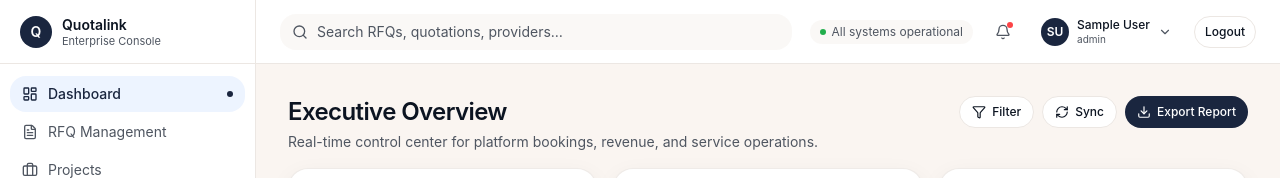
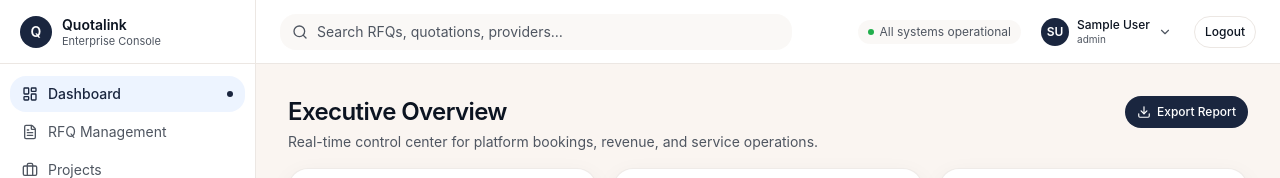
Before and after one commit to kvip6240-hash/fixora-admin-dashbord, a React (Vite) app: page / in a window 1280 px wide. Shown: the top 178 px of the page. Built offline with nearby package versions, Linux system fonts and the light colour scheme; no server answers; sample sign-in values are in the browser's storage.

Commit message:
Remove unused dashboard actions

```diff
--- a/src/components/app-shell.tsx
+++ b/src/components/app-shell.tsx
@@ -11,7 +11,6 @@ import {
   LifeBuoy,
   Settings,
   Search,
-  Bell,
   ChevronDown,
 } from "lucide-react";
 
@@ -129,10 +128,6 @@ export function AppShell({
             <span className="hidden md:inline-flex items-center gap-1.5 text-xs text-muted-foreground px-2.5 py-1 rounded-md bg-secondary/60">
               <span className="w-1.5 h-1.5 rounded-full bg-success" /> All systems operational
             </span>
-            <button className="relative w-9 h-9 rounded-lg hover:bg-secondary/70 grid place-items-center">
-              <Bell className="w-4 h-4 text-muted-foreground" />
-              <span className="absolute top-2 right-2 w-1.5 h-1.5 rounded-full bg-destructive" />
-            </button>
             <button className="flex items-center gap-2 pl-2 pr-2.5 py-1.5 rounded-lg hover:bg-secondary/70">
               <div className="w-7 h-7 rounded-full bg-primary text-primary-foreground grid place-items-center text-xs font-semibold">
                 {user ? getInitials(user.name) : "AD"}
--- a/src/routes/index.tsx
+++ b/src/routes/index.tsx
@@ -8,8 +8,6 @@ import {
   CheckCircle2,
   Layers,
   Download,
-  Filter,
-  RefreshCw,
 } from "lucide-react";
 import { useQuery } from "@tanstack/react-query";
 import {
@@ -149,19 +147,6 @@ function Dashboard() {
       subtitle="Real-time control center for platform bookings, revenue, and service operations."
       actions={
         <div className="flex items-center gap-2">
-          <Button variant="outline" size="sm" className="bg-white">
-            <Filter className="w-3.5 h-3.5" />
-            Filter
-          </Button>
-          <Button
-            variant="outline"
-            size="sm"
-            className="bg-white"
-            onClick={() => refetchRequests()}
-          >
-            <RefreshCw className="w-3.5 h-3.5" />
-            Sync
-          </Button>
           <Button variant="primary" size="sm">
             <Download className="w-3.5 h-3.5" />
             Export Report
```
